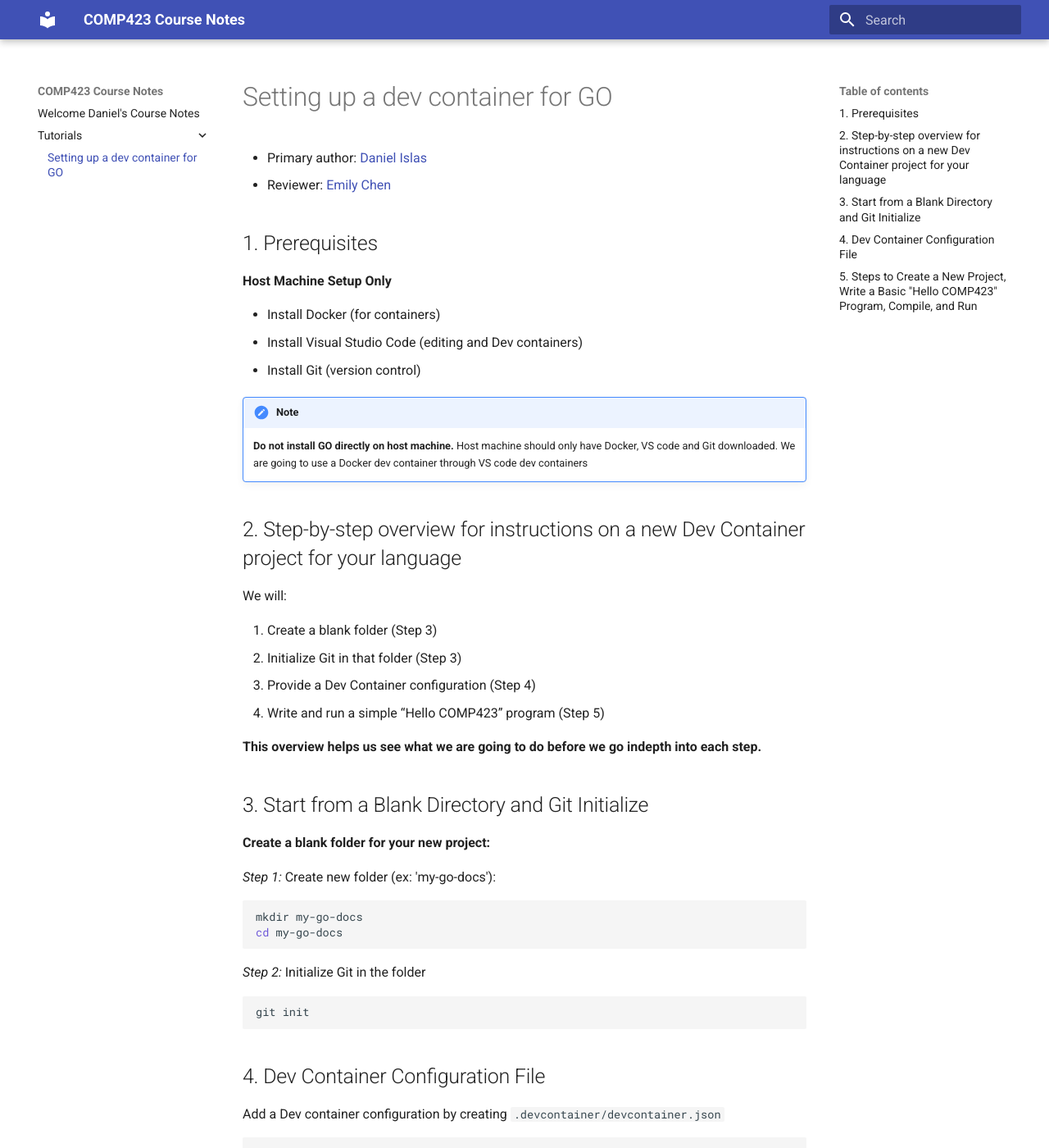
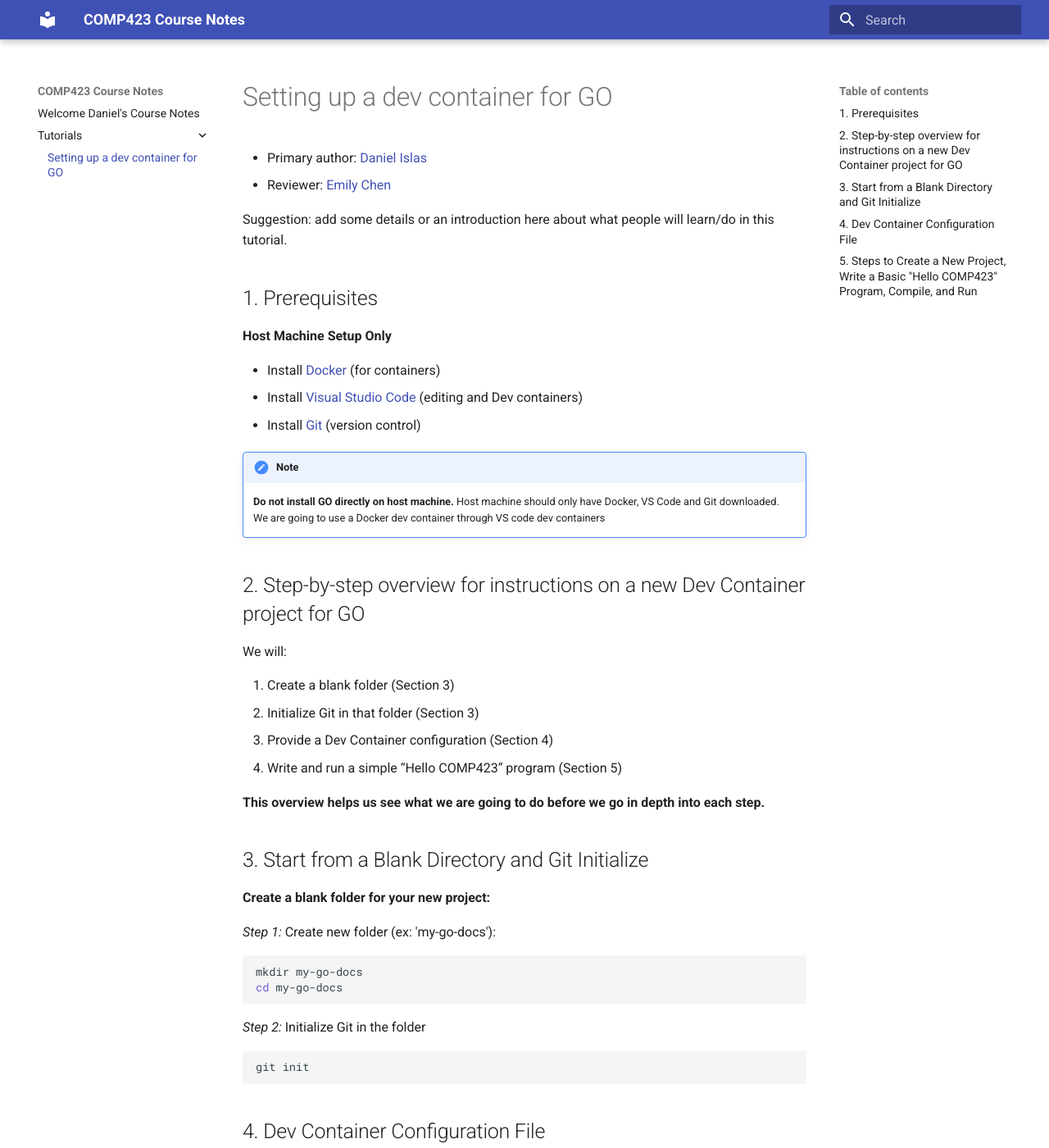
Before and after one commit to DanielBautista7799/comp423-course-notes, an MkDocs documentation site: the page built from docs/tutorials/go-setup.md, in a window 1280 px wide and 1400 px high. Shown: the whole window at 82% size. Built offline with MkDocs 1.6.1 and Material for MkDocs 9.7.7, drawn with Linux system fonts in a browser that asks for light colours; some of the changed text lies outside the part shown.

Commit message:
add suggested lines and change steps to sections:

````diff
--- a/docs/tutorials/go-setup.md
+++ b/docs/tutorials/go-setup.md
@@ -3,27 +3,29 @@
 * Primary author: [Daniel Islas](https://github.com/DanielBautista7799)
 * Reviewer: [Emily Chen](https://github.com/emsesc)
 
+Suggestion: add some details or an introduction here about what people will learn/do in this tutorial.
+
 ## 1. Prerequisites
 **Host Machine Setup Only**
 
-- Install Docker (for containers)
-- Install Visual Studio Code (editing and Dev containers)
-- Install Git (version control)
+- Install [Docker](https://docs.docker.com/engine/install/) (for containers)
+- Install [Visual Studio Code](https://code.visualstudio.com/download) (editing and Dev containers)
+- Install [Git](https://git-scm.com/book/en/v2/Getting-Started-Installing-Git) (version control)
 
 !!! Note
-    **Do not install GO directly on host machine.** Host machine should only have Docker, VS code and Git downloaded.
+    **Do not install GO directly on host machine.** Host machine should only have Docker, VS Code and Git downloaded.
     We are going to use a Docker dev container through VS code dev containers
 
-## 2. Step-by-step overview for instructions on a new Dev Container project for your language
+## 2. Step-by-step overview for instructions on a new Dev Container project for GO
 
 We will:
 
-1. Create a blank folder (Step 3)
-2. Initialize Git in that folder (Step 3)
-3. Provide a Dev Container configuration (Step 4)
-4. Write and run a simple “Hello COMP423” program (Step 5)
+1. Create a blank folder (Section 3)
+2. Initialize Git in that folder (Section 3)
+3. Provide a Dev Container configuration (Section 4)
+4. Write and run a simple “Hello COMP423” program (Section 5)
 
-**This overview helps us see what we are going to do before we go indepth into each step.**
+**This overview helps us see what we are going to do before we go in depth into each step.**
 
 ## 3. Start from a Blank Directory and Git Initialize
 
@@ -57,6 +59,7 @@ Add a Dev container configuration by creating `.devcontainer/devcontainer.json`
     }
 }
 ```
+Suggestion: maybe explain a bit more about what the configuration file is for and what it does.
 !!! Note
     We install the Go VS Code extension: "golang.go".
     By using docker image you avoid installing it on your host.
````
